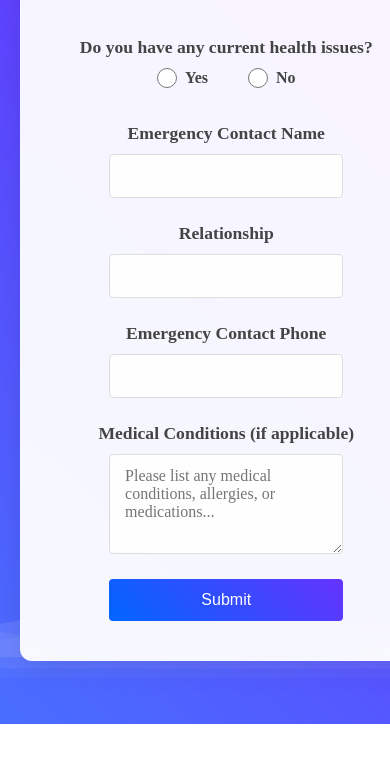
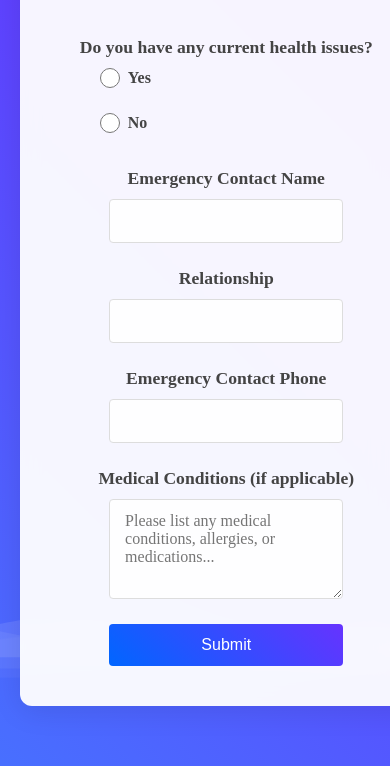
Before and after one commit to Ruvier14/Mars-Travel, a website: page thirPage/index3.html in a window 390 px wide. Shown: the part 160-926 px from the top of the page. Before the commit the page ends 884 px from the top, so only its background shows below. Drawn offline with Linux system fonts and the light colour scheme.

Commit message:
new css chagnes 1

```diff
--- a/firstPage/index.css
+++ b/firstPage/index.css
@@ -6,7 +6,9 @@ body {
     flex-direction: column;
     align-items: center;
     position: relative;
-    overflow: hidden;
+    overflow-x: hidden;
+    overflow-y: auto;
+    -webkit-overflow-scrolling: touch;
     background: linear-gradient(180deg, #0066ff 0%, #3399ff 100%);
     animation: gradientBG 15s linear infinite;
 }
@@ -135,6 +137,9 @@ body {
     backdrop-filter: blur(10px);
     z-index: 1;
     margin: 40px 0;
+    max-height: none;
+    overflow-y: visible;
+    padding: 20px;
 }
 
 input, select {
--- a/secPage/index2.css
+++ b/secPage/index2.css
@@ -7,7 +7,9 @@ body {
     flex-direction: column;
     align-items: center;
     position: relative;
-    overflow: hidden;
+    overflow-x: hidden;
+    overflow-y: auto;
+    -webkit-overflow-scrolling: touch;
     background: linear-gradient(45deg, #0066ff, #3399ff, #6633ff, #9966ff);
     background-size: 400% 400%;
     animation: gradientBG 15s ease infinite;
@@ -26,6 +28,9 @@ body {
     display: flex;
     flex-direction: column;
     align-items: center;
+    max-height: none;
+    overflow-y: visible;
+    padding: 20px;
 }
 
 /* Form Styles */
@@ -243,4 +248,11 @@ h1 {
         width: 100%;
         padding: 10px 0;
     }
+
+    /* Ensure form elements don't overflow */
+    .form-group {
+        width: 100%;
+        padding: 0 10px;
+        box-sizing: border-box;
+    }
 }
--- a/thirPage/index3.css
+++ b/thirPage/index3.css
@@ -7,7 +7,9 @@ body {
     flex-direction: column;
     align-items: center;
     position: relative;
-    overflow: hidden;
+    overflow-x: hidden;
+    overflow-y: auto;
+    -webkit-overflow-scrolling: touch;
     background: linear-gradient(45deg, #0066ff, #3399ff, #6633ff, #9966ff);
     background-size: 400% 400%;
     animation: gradientBG 15s ease infinite;
@@ -27,6 +29,8 @@ body {
     flex-direction: column;
     align-items: center;
     position: relative;
+    max-height: none;
+    overflow-y: visible;
 }
 
 /* Heading Styles */
@@ -272,4 +276,17 @@ input:focus, select:focus, textarea:focus {
         width: 100%;
         margin: 10px 0;
     }
+
+    /* Adjust radio buttons for better mobile interaction */
+    .radio-group {
+        flex-direction: column;
+        gap: 15px;
+        align-items: flex-start;
+        padding: 0 20px;
+    }
+
+    .radio-label {
+        width: 100%;
+        justify-content: flex-start;
+    }
 }
```
